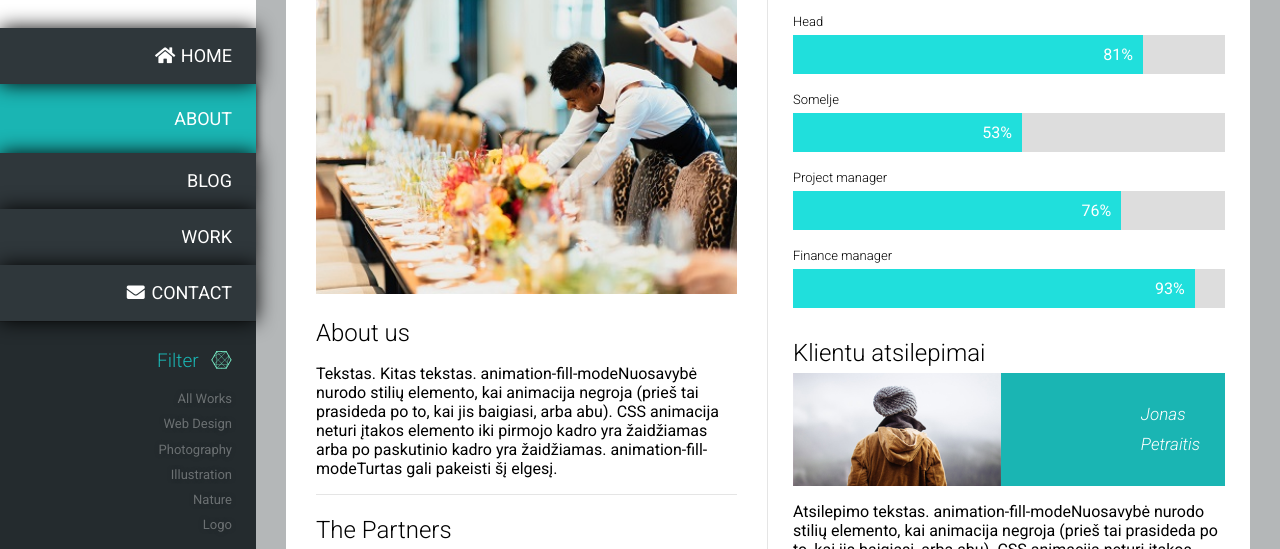
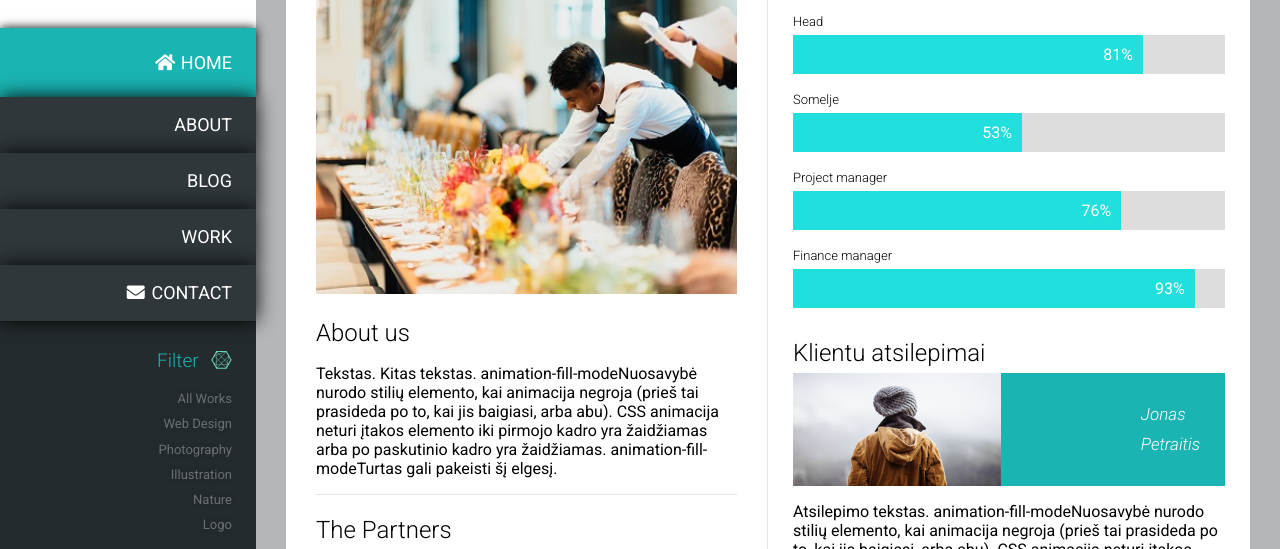
Before and after one commit to gintariukai/base-projektas1029, a plain HTML site: page about.html in a window 1280 px wide. Shown: the part 89-638 px from the top of the page. Drawn offline with Linux system fonts and the light colour scheme.

Commit message:
Change about.html
code culture (distractions, proper class names)

```diff
--- a/about.html
+++ b/about.html
@@ -10,23 +10,26 @@
 	</head>
 		<body>
 			<section class="main">
+<!----------START CONTAINER SIDE---------->
                 <div class="container">
-
+<!----------START LEFT-HAND SIDE---------->
                     <div class="hero-container">
+<!--*****start hero-item*****-->
                         <div class="hero-item">
                             <h1><i class="fab fa-pushed"></i> Portfolio</h1>
-
+<!--*****start hero-menu*****-->
                             <a class="elemadded responsive-link" href="#">Menu</a>
-
                             <nav class="hero-nav">
                                 <ul class="menu">
-                                        <li class="actifA"><a href="index.html"><i class="fa fa-fw fa-home"></i> HOME</a></li>
-                                        <li class="actif"><a href="about.html">ABOUT</a></li>
+                                    <li class="actif"><a href="index.html"><i class="fa fa-fw fa-home"></i> HOME</a></li>
+                                    <li class="actifA"><a href="about.html">ABOUT</a></li>
                                     <li class="actifA"><a href="blog.html">BLOG</a></li>
                                     <li class="actifA"><a href="work.html">WORK</a></li>
-                                        <li class="actifA"><a href="contact.html"><i class="fa fa-fw fa-envelope"></i> CONTACT</a></li>
+                                    <li class="actifA"><a href="contact.html" ><i class="fa fa-fw fa-envelope"></i> CONTACT</a></li>
                                 </ul>
                             </nav>
+<!--*****end hero-menu*****-->
+<!--*****start second-container filter*****-->
                             <div class="second-container">
                                 <h3>Filter<i class="fab fa-connectdevelop"></i></h3>
                                 <ul class="filter">
@@ -38,6 +41,8 @@
                                     <li><a href="#" data-filter=".logo">Logo</a></li>
                                 </ul>
                             </div>
+<!--*****end second-container filter*****-->
+<!--*****start social-container icon*****-->
                             <div class="social-container">
                                 <ul class="social-nav">
                                     <li><a href="#" class="linkedin" ><i class="fab fa-linkedin-in"></i></a></li>
@@ -49,10 +54,17 @@
                                 </ul>
                                 <p class="copyright">&#169; 2018 Gintaras, All Rights Reserved</p>
                             </div>
+<!--*****end social-container icon*****-->
                         </div>
+<!--*****end hero-item*****-->
                     </div>
+<!----------END LEFT-HAND SIDE---------->
+
+<!----------START RIGHT-HAND SIDE---------->
                     <div class="about-container">
+<!--*****start about-section*****-->
                         <div class="about-section">
+<!--*****start about-item*****-->
                             <div class="about-item">
                                 <img alt="" src="assets/images1029/chuttersnap-compressor.jpg">
                                 <h1>About us</h1>
@@ -60,6 +72,8 @@
                                     Tekstas. Kitas tekstas. animation-fill-modeNuosavybė nurodo stilių elemento, kai animacija negroja (prieš tai prasideda po to, kai jis baigiasi, arba abu). CSS animacija neturi įtakos elemento iki pirmojo kadro yra žaidžiamas arba po paskutinio kadro yra žaidžiamas. animation-fill-modeTurtas gali pakeisti šį elgesį.
                                 </p>
                             </div>
+<!--*****end about-item*****-->
+<!--*****start about-box*****-->
                             <div class="about-box">
                                 <h1>The Partners</h1>
                                 <div class="about-flex">
@@ -119,8 +133,12 @@
                                     </div>
                                 </div>
                             </div>
+<!--*****end about-box*****-->
                         </div>
+<!--*****end about-section*****-->
+<!--*****start statistics-section*****-->
                         <div class="statistics-section">
+<!--*****start statistics-item*****-->
                             <div class="statistics-item">
                               <h1>Igudziai</h1>
                                 <p>Head </p>
@@ -140,6 +158,8 @@
                                     <div class="skills finance">93%</div>
                                 </div>
                             </div>
+<!--*****end statistics-item*****-->
+<!--*****start reviews*****-->
                             <div class="reviews">
                                 <h1>Klientu atsilepimai</h1>
                                 <div class="reviews-item">
@@ -169,6 +189,8 @@
                                     </ul>
                                 </div>
                             </div>
+<!--*****end reviews*****-->
+<!--*****start clients*****-->
                             <div class="clients">
                                 <h1>Klientai</h1>
                                 <ul>
@@ -177,10 +199,13 @@
                                     <li><a href="https://rekvizitai.vz.lt/imone/laisana/">UAB Laisana</a></li>
                                 </ul>
                             </div>
+<!--*****end clients*****-->
                         </div>
+<!--*****end statistics-section*****-->
                     </div>
-
+<!----------END RIGHT-HAND SIDE---------->
                 </div>
+<!----------END CONTAINER SIDE---------->
 			</section>
             <script src="assets/scripts/custom.js"></script>
 		</body>
```
Lines whose indentation alone changed are shown as unchanged.
